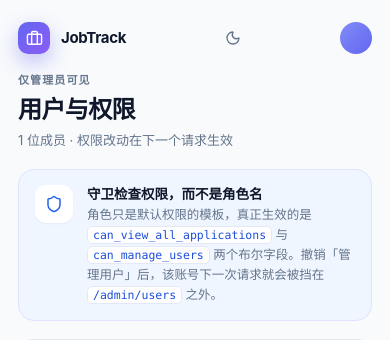
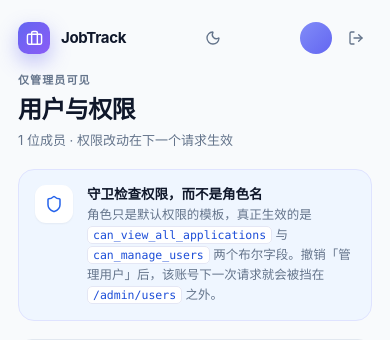
Before and after one commit to RW918/ERB_Group_Project, a Node server app: template src/views/admin/users.ejs in a window 390 px wide. Shown: the top 340 px of the page. Run offline with Node 20, Linux system fonts and the light colour scheme; the template is opened without the code that fills it: most values are stand-ins (such as "Sample title", 1, 10 or a date in 2020); some libraries are stand-ins or nearby versions.

Commit message:
fix(views): add logout button to the mobile header

```diff
--- a/src/views/partials/shell-top.ejs
+++ b/src/views/partials/shell-top.ejs
@@ -56,6 +56,12 @@
         <svg class="ic ic-sun"><use href="#i-sun" /></svg>
         <svg class="ic ic-moon"><use href="#i-moon" /></svg>
       </button>
-      </button>
-      <span class="avatar"><%= user.initial %></span>
+      <div style="display:flex;align-items:center;gap:0.5rem">
+        <span class="avatar"><%= user.initial %></span>
+        <form class="logout-form" method="post" action="/logout">
+          <button class="icon-btn" type="submit" title="登出" aria-label="登出">
+            <svg class="ic"><use href="#i-logout" /></svg>
+          </button>
+        </form>
+      </div>
     </div>
```
